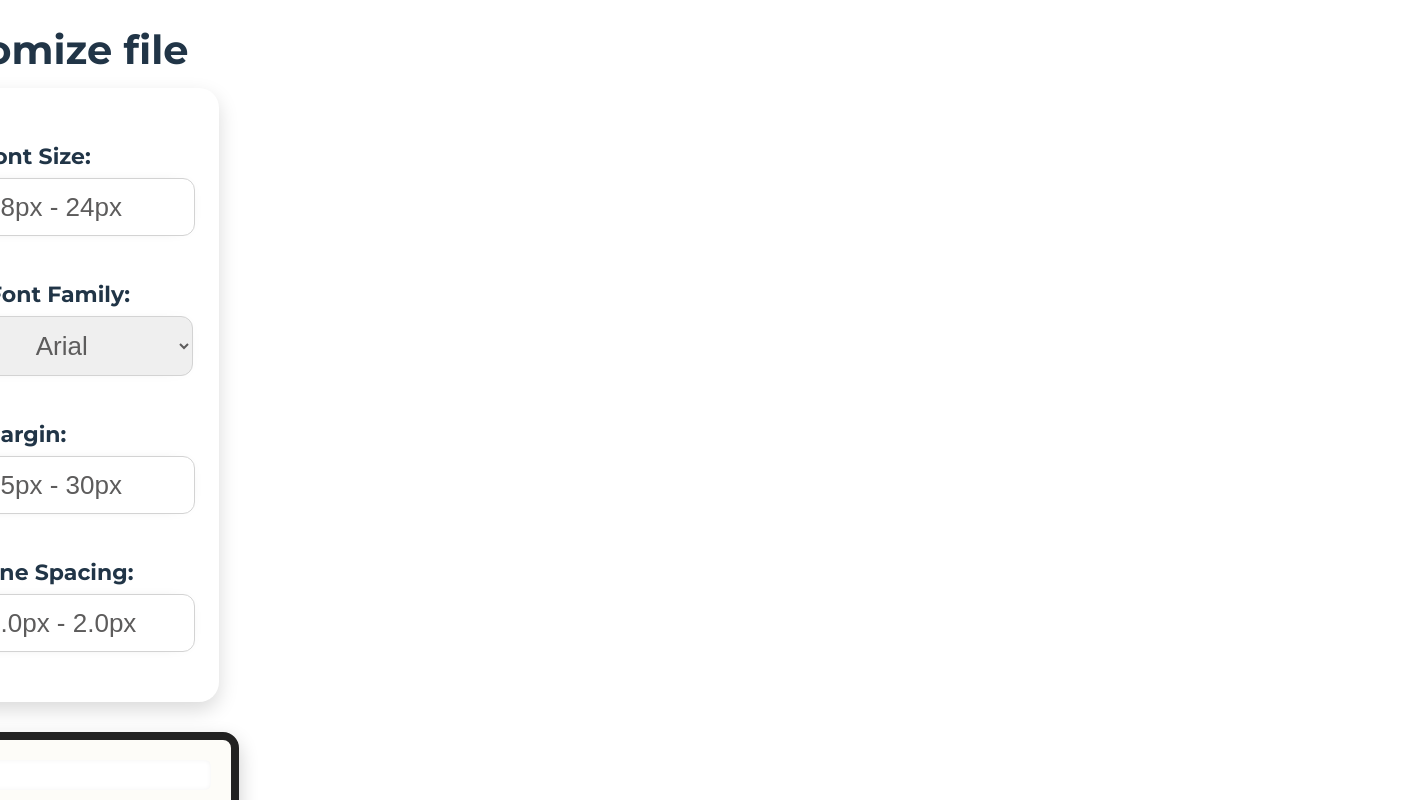
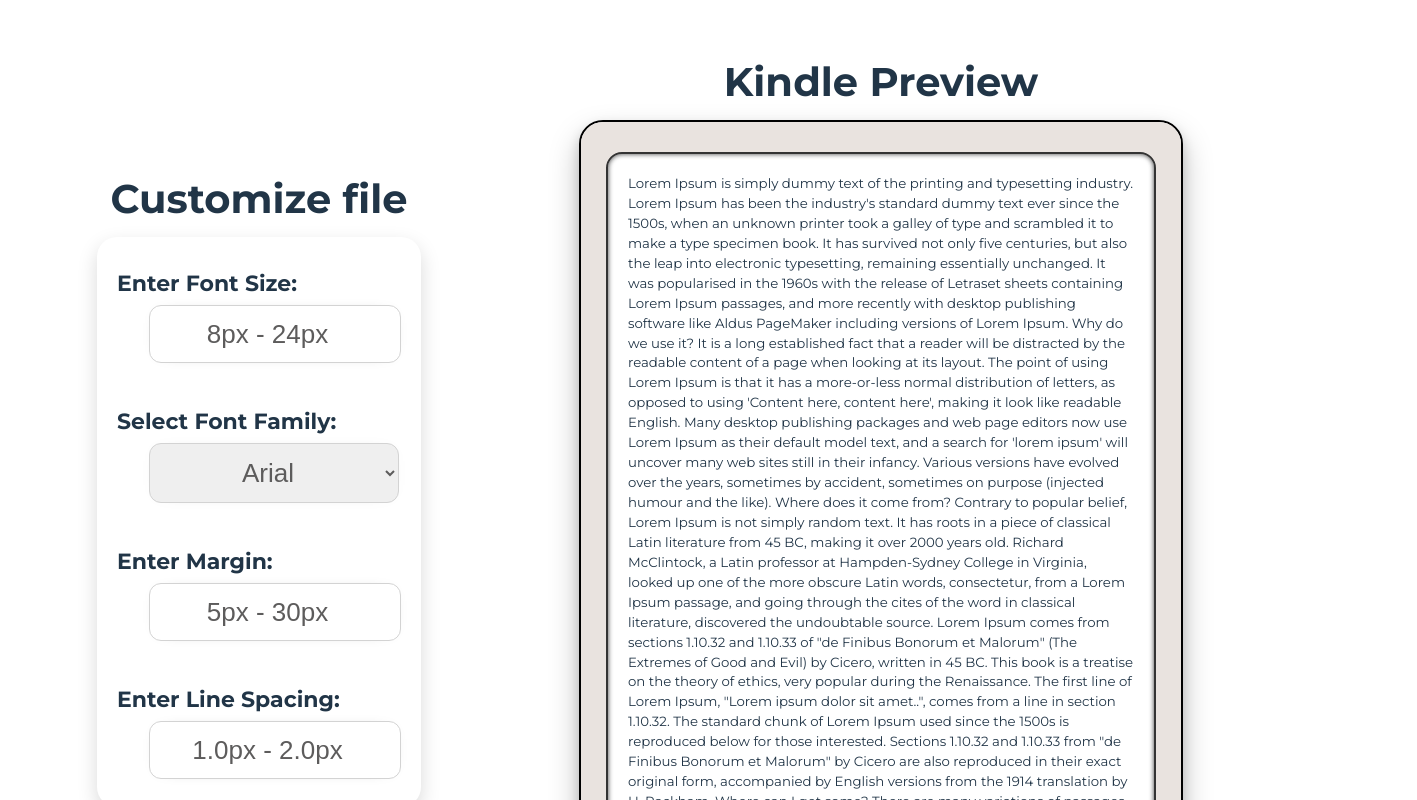
Before and after one commit to ElChimbo30/Kindle-Converter, a React (Vite) app: page / in a window 1280 px wide. Shown: the part 540-1340 px from the top of the page, 1417 px wide, since content can reach past the window. Built offline with nearby package versions, Linux system fonts and the light colour scheme; a web font is replaced by a local one.

Commit message:
main content

```diff
--- a/src/App.css
+++ b/src/App.css
@@ -96,40 +96,51 @@
 
 /* Options card */
 
-#custom__container {
+#container {
   display: flex;
+  gap: 8rem;
   align-items: center;
+  padding: 2rem;
   justify-content: center;
-  flex-direction: column;
-  margin-top: 100px;
-  margin-right: 1200px;
+  margin: 68px auto 0 auto; /* top right bottom left */
 }
 
-#options__wrapper {
+#left__column {
+  display: flex;
+  flex-direction: column;
+  justify-content: center;
+  align-items: center;
+}
+
+.custom__title {
+  font-family: "Montserrat";
+  margin-bottom: 8px;
+  font-weight: bold;
+  font-size: 40px;
+  text-align: center;
+  align-self: flex-start;
+  width: 100%;
+}
+
+#format__design {
+  margin-bottom: 0;
   background: white;
-  border: none;
   border-radius: 20px;
-  padding: 30px 20px;
-  width: 90%;
+  padding: 8px 20px;
+  width: auto;
   max-width: 500px;
   box-shadow: 0px 8px 20px rgba(0, 0, 0, 0.15);
   display: flex;
   flex-direction: column;
   gap: 25px; /* separación entre inputs */
+  display: inline-block;
 }
 
-#custom__title {
-  font-family: "Montserrat";
-  margin: 8px;
-  font-weight: bold;
-  font-size: 40px;
-}
-
-#format__design {
-  margin-left: 15px;
-  box-sizing: border-box;
-  margin-bottom: 0;
-  margin-left: 30px;
+#align__title {
+  display: flex;
+  flex-direction: column;
+  align-items: center;
+  justify-content: center;
 }
 
 .label__design {
@@ -210,47 +221,76 @@
   border: 2px solid #a99f9f;
 }
 
+/* Centering kindle prewiew */
+.right__column {
+  display: flex;
+  flex-direction: column;
+  justify-content: flex-start; /* CAMBIA de center a flex-start */
+  align-items: flex-start; /* CAMBIA de center a flex-start */
+  padding-left: 30px; /* Alinea con el margin-left de #format__design */
+}
 /* Kindle Preview */
 
 #kindle__preview {
-  width: 320px; /* simula un Kindle Paperwhite */
-  height: 430px;
-  aspect-ratio: 3 / 4;
-  background: #fdfcf8;
-  border: 8px solid #222; /* borde negro típico */
-  border-radius: 16px;
-  padding: 20px;
-  margin-top: 30px;
-  box-shadow: 0 8px 20px rgba(0, 0, 0, 0.2);
-  font-size: 18px;
-  color: #000;
-  overflow-y: auto;
-  font-family: "Georgia", serif;
-  position: relative;
+  position: relative; /* necesario para el ::after */
+  width: 600px;
+  height: 800px;
+  background: #fff;
+  border-radius: 24px;
+  border: 2px solid black;
+
+  /* Sombra para simular que flota y que contraste con fondo blanco */
+  box-shadow: 0 15px 30px rgba(0, 0, 0, 0.25),
+    /* sombra principal abajo */ 0 6px 12px rgba(0, 0, 0, 0.15),
+    /* sombra secundaria más suave */ inset 0 0 8px rgba(0, 0, 0, 0.05); /* sombra interior suave para profundidad */
+
+  transition: transform 0.4s ease, box-shadow 0.4s ease;
+  overflow: hidden;
 }
 
 /* Botón inferior de Kindle */
 #kindle__preview::after {
   content: "";
   position: absolute;
-  bottom: 8px;
+  bottom: 20px; /* mejor separación del borde */
   left: 50%;
   transform: translateX(-50%);
-  width: 40px;
-  height: 6px;
-  background: #666;
-  border-radius: 3px;
+  width: 60px; /* un poco más ancho */
+  height: 8px;
+  background: linear-gradient(to bottom, #aaa, #666);
+  border-radius: 4px;
   opacity: 0.7;
+  transition: opacity 0.3s ease, transform 0.3s ease;
+}
+
+#kindle__preview:hover::after {
+  opacity: 1;
+  transform: translateX(-50%);
 }
 
 /* Pantalla interna */
-#kindle__inter {
-  background: #fff;
-  width: auto;
-  height: auto;
-  border-radius: 6px;
-  padding: 15px;
-  box-shadow: inset 0 0 5px rgba(0, 0, 0, 0.05);
+
+#kindle__border {
+  background-color: #e9e3df;
+  width: 100%;
+  height: 100%;
 }
 
-/* Centering kindle prewiew */
+#kindle__inter {
+  position: absolute;
+  top: 30px; /* espacio desde el borde superior */
+  left: 25px; /* espacio desde el borde izquierdo */
+  right: 25px; /* espacio desde el borde derecho */
+  bottom: 60px; /* espacio para dejar el botón inferior visible */
+  background: #fff; /* fondo oscuro tipo pantalla */
+  border-radius: 16px;
+  box-shadow: inset 0 0 12px rgba(255, 255, 255, 0.1),
+    /* brillo interno suave */ inset 0 0 5px rgba(0, 0, 0, 0.8); /* sombra interna para profundidad */
+  border: 2px solid #333; /* borde sutil oscuro */
+  overflow: hidden;
+  font-family: "Montserrat", sans-serif;
+  padding: 20px;
+  overflow-wrap: break-word;
+  font-size: 13.3px;
+  overflow-y: hidden;
+}
--- a/src/App.jsx
+++ b/src/App.jsx
@@ -19,19 +19,24 @@
           <p id="text-archivo">Upload your files</p>{" "}
         </div>
       </header>
-      <div class="center__design">
-        <div id="custom__container">
-          <h3 id="custom__title">Customize file</h3>
-          <div id="options__wrapper">
-            {/* Font Size */}
+
+      <div id="container">
+        {/* Main section */}
+        <div id="left__column">
+          <h3 class="custom__title">Customize file</h3>
+          <div id="inputs__wrapper">
+            {/* Optciones left wrapper */}
             <div id="format__design">
+              {/* Font Size */}
               <div id="fontsize__container">
                 <label
                   for="fontSize"
                   id="labels__font-size"
                   class="label__design"
                 >
-                  <p class="options__text">Enter Font Size: </p>
+                  <p class="options__text" id="font-size__text">
+                    Enter Font Size:{" "}
+                  </p>
                 </label>
                 <input
                   type="number"
@@ -98,9 +103,64 @@
           </div>
         </div>
 
-        {/* Kindle Preview */}
-        <div id="kindle__preview" class="center__design">
-          <div id="kindle__inter"></div>
+        {/*Contenido derecho*/}
+        <div class="right__column">
+          <h3 class="custom__title">Kindle Preview</h3>
+          <div id="kindle__preview" class="center__design ">
+            <div id="kindle__border">
+              <div id="kindle__inter">
+                Lorem Ipsum is simply dummy text of the printing and typesetting
+                industry. Lorem Ipsum has been the industry's standard dummy
+                text ever since the 1500s, when an unknown printer took a galley
+                of type and scrambled it to make a type specimen book. It has
+                survived not only five centuries, but also the leap into
+                electronic typesetting, remaining essentially unchanged. It was
+                popularised in the 1960s with the release of Letraset sheets
+                containing Lorem Ipsum passages, and more recently with desktop
+                publishing software like Aldus PageMaker including versions of
+                Lorem Ipsum. Why do we use it? It is a long established fact
+                that a reader will be distracted by the readable content of a
+                page when looking at its layout. The point of using Lorem Ipsum
+                is that it has a more-or-less normal distribution of letters, as
+                opposed to using 'Content here, content here', making it look
+                like readable English. Many desktop publishing packages and web
+                page editors now use Lorem Ipsum as their default model text,
+                and a search for 'lorem ipsum' will uncover many web sites still
+                in their infancy. Various versions have evolved over the years,
+                sometimes by accident, sometimes on purpose (injected humour and
+                the like). Where does it come from? Contrary to popular belief,
+                Lorem Ipsum is not simply random text. It has roots in a piece
+                of classical Latin literature from 45 BC, making it over 2000
+                years old. Richard McClintock, a Latin professor at
+                Hampden-Sydney College in Virginia, looked up one of the more
+                obscure Latin words, consectetur, from a Lorem Ipsum passage,
+                and going through the cites of the word in classical literature,
+                discovered the undoubtable source. Lorem Ipsum comes from
+                sections 1.10.32 and 1.10.33 of "de Finibus Bonorum et Malorum"
+                (The Extremes of Good and Evil) by Cicero, written in 45 BC.
+                This book is a treatise on the theory of ethics, very popular
+                during the Renaissance. The first line of Lorem Ipsum, "Lorem
+                ipsum dolor sit amet..", comes from a line in section 1.10.32.
+                The standard chunk of Lorem Ipsum used since the 1500s is
+                reproduced below for those interested. Sections 1.10.32 and
+                1.10.33 from "de Finibus Bonorum et Malorum" by Cicero are also
+                reproduced in their exact original form, accompanied by English
+                versions from the 1914 translation by H. Rackham. Where can I
+                get some? There are many variations of passages of Lorem Ipsum
+                available, but the majority have suffered alteration in some
+                form, by injected humour, or randomised words which don't look
+                even slightly believable. If you are going to use a passage of
+                Lorem Ipsum, you need to be sure there isn't anything
+                embarrassing hidden in the middle of text. All the Lorem Ipsum
+                generators on the Internet tend to repeat predefined chunks as
+                necessary, making this the first true generator on the Internet.
+                It uses a dictionary of over 200 Latin words, combined with a
+                handful of model sentence structures, to generate Lorem Ipsum
+                which looks reasonable. The generated Lorem Ipsum is therefore
+                always free from repetiti
+              </div>
+            </div>
+          </div>
         </div>
       </div>
     </>
```
